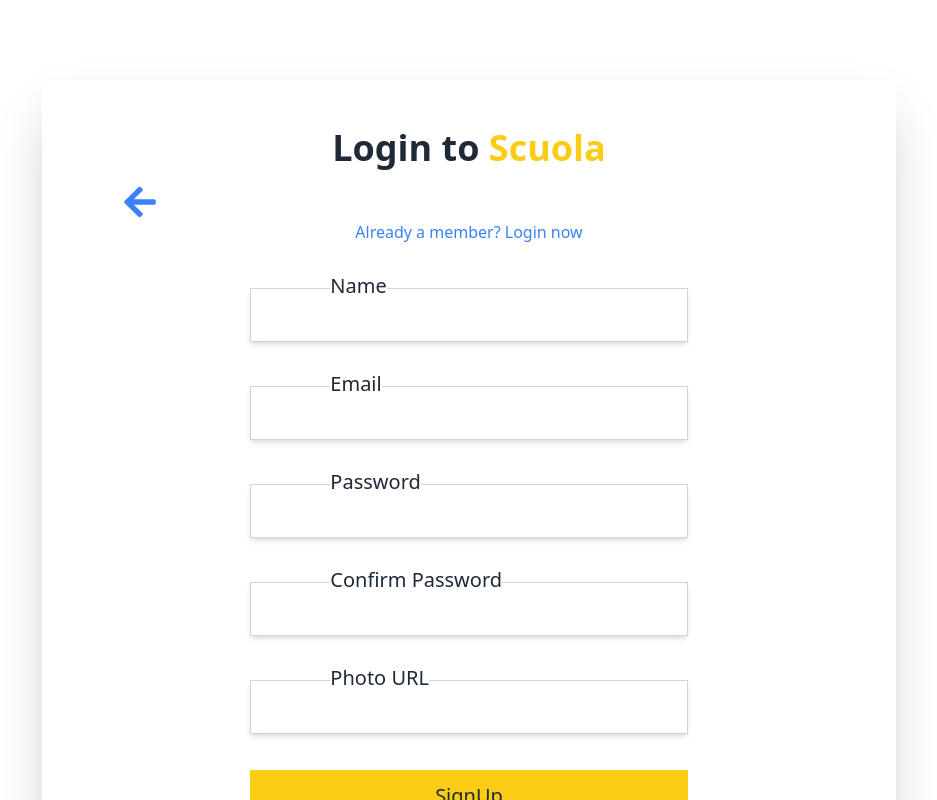
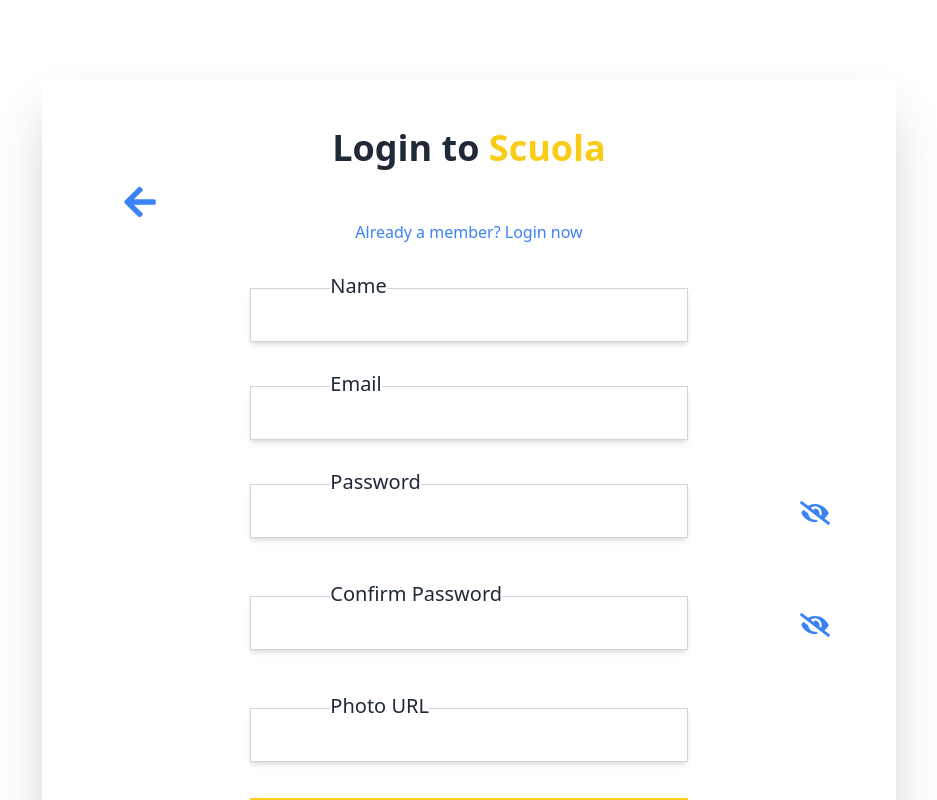
Before and after one commit to Ornob121/scoula-client-side, a React (Vite) app: page /signup in a window 1280 px wide. Shown: the top 800 px of the page, without its empty margins (171-1108 px from the left). Built offline with nearby package versions, Linux system fonts and the light colour scheme; no server answers.

Commit message:
login and signup fixed

```diff
--- a/src/Pages/Login/Login.jsx
+++ b/src/Pages/Login/Login.jsx
@@ -1,6 +1,6 @@
 import { Link, useNavigate } from "react-router-dom";
 import SocialLogin from "../Shared/SocialLogin/SocialLogin";
-import { FaArrowLeft } from "react-icons/fa";
+import { FaArrowLeft, FaEye, FaEyeSlash } from "react-icons/fa";
 import { useForm } from "react-hook-form";
 import { useContext, useState } from "react";
 import { AuthContext } from "../../Providers/AuthProviders";
@@ -10,6 +10,8 @@
   const navigate = useNavigate();
   const { signInUser } = useContext(AuthContext);
   const [error, setError] = useState("");
+  const [show, setShow] = useState(false);
+
   const { register, handleSubmit, reset } = useForm();
   const onSubmit = (data) => {
     setError("");
@@ -76,11 +78,23 @@
             </label>
             <input
               className="border p-3 border-gray-300 w-full text-xl outline-yellow-400 shadow-md"
-              type="password"
+              type={show ? "text" : "password"}
               name="password"
               id="name"
               {...register("password", { required: true })}
             />
+
+            {show ? (
+              <FaEye
+                className=" text-3xl text-yellow-400 relative left-[550px] bottom-10 cursor-pointer"
+                onClick={() => setShow(false)}
+              />
+            ) : (
+              <FaEyeSlash
+                onClick={() => setShow(!show)}
+                className="text-3xl text-blue-500 relative left-[550px] bottom-10 cursor-pointer"
+              />
+            )}
           </div>
           <p className="text-center font-bold text-xl text-red-500">{error}</p>
           <button className="w-full py-3 mt-5 bg-yellow-400 hover:bg-black hover:text-white text-xl font-medium">
--- a/src/Pages/SignUp/SignUp.jsx
+++ b/src/Pages/SignUp/SignUp.jsx
@@ -1,6 +1,6 @@
 import { Link, useNavigate } from "react-router-dom";
 import SocialLogin from "../Shared/SocialLogin/SocialLogin";
-import { FaArrowLeft } from "react-icons/fa";
+import { FaArrowLeft, FaEye, FaEyeSlash } from "react-icons/fa";
 import { useContext, useState } from "react";
 import { AuthContext } from "../../Providers/AuthProviders";
 import { useForm } from "react-hook-form";
@@ -12,6 +12,7 @@
   const { createUser } = useContext(AuthContext);
   const [passErr, setPassErr] = useState("");
   const [error, setError] = useState("");
+  const [show, setShow] = useState(false);
 
   const {
     register,
@@ -117,16 +118,17 @@
               {...register("email", { required: true })}
             />
           </div>
-          <div className="pb-4">
+          <div className="">
             <label
               className="relative font-medium left-20 bg-white text-xl top-3"
               htmlFor=""
             >
               Password
             </label>
+
             <input
               className="border p-3 border-gray-300 w-full text-xl outline-yellow-400 shadow-md"
-              type="password"
+              type={show ? "text" : "password"}
               name="password"
               id="name"
               {...register("password", {
@@ -135,6 +137,17 @@
                 pattern: /(?=.*[A-Z])(?=.*[!@#$&*])(?=.*[a-z])/,
               })}
             />
+            {show ? (
+              <FaEye
+                className=" text-3xl text-yellow-400 relative left-[550px] bottom-10 cursor-pointer"
+                onClick={() => setShow(false)}
+              />
+            ) : (
+              <FaEyeSlash
+                onClick={() => setShow(!show)}
+                className="text-3xl text-blue-500 relative left-[550px] bottom-10 cursor-pointer"
+              />
+            )}
             {errors.password?.type === "required" && (
               <p className="text-red-600">Password is required</p>
             )}
@@ -148,7 +161,7 @@
               </p>
             )}
           </div>
-          <div className="pb-4">
+          <div className="">
             <label
               className="relative font-medium left-20 bg-white text-xl top-3"
               htmlFor=""
@@ -157,10 +170,22 @@
             </label>
             <input
               className="border p-3 border-gray-300 w-full text-xl outline-yellow-400 shadow-md"
-              type="password"
+              type={show ? "text" : "password"}
               name="confirmPassword"
               {...register("confirmPassword", { required: true })}
             />
+
+            {show ? (
+              <FaEye
+                className=" text-3xl text-yellow-400 relative left-[550px] bottom-10 cursor-pointer"
+                onClick={() => setShow(false)}
+              />
+            ) : (
+              <FaEyeSlash
+                onClick={() => setShow(!show)}
+                className="text-3xl text-blue-500 relative left-[550px] bottom-10 cursor-pointer"
+              />
+            )}
             <p className="text-red-500">{passErr}</p>
           </div>
           <div className="pb-4">
```
